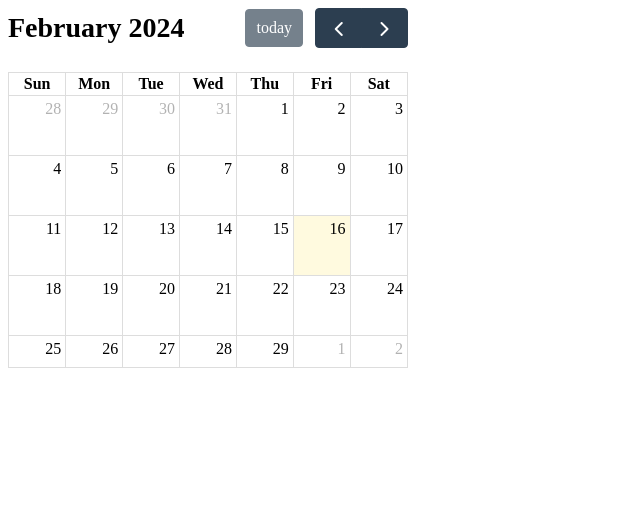
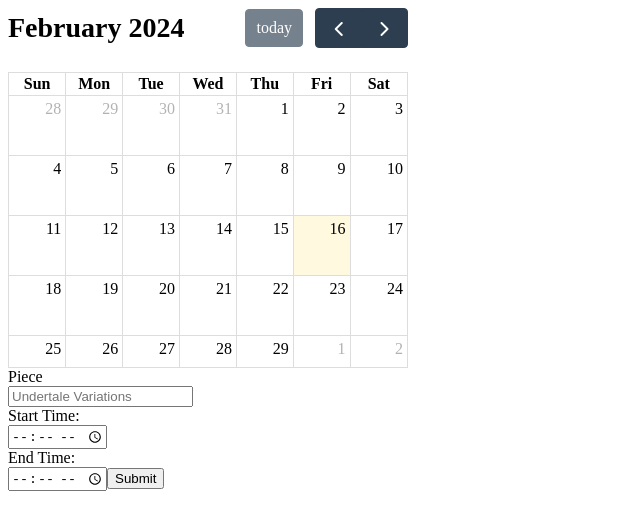
Before and after one commit to athaarsager/calendar-sandbox, a React (Vite) app: page / in a window 1280 px wide. Shown: the top 530 px of the page, without its empty margins (0-640 px from the left). Built offline with nearby package versions, Linux system fonts and the light colour scheme.

Commit message:
Built out some form inputs, updated documentation

```diff
--- a/src/App/App.jsx
+++ b/src/App/App.jsx
@@ -1,11 +1,13 @@
 import './App.css'
-import CalendarDisplay from '../Calendar/CalendarDisplay'
+import CalendarDisplay from '../Calendar/CalendarDisplay';
+import EventIntake from '../EventIntake/EventIntake';
 
 function App() {
 
   return (
     <>
       <CalendarDisplay />
+      <EventIntake />
     </>
   )
 }
--- /dev/null
+++ b/src/EventIntake/EventIntake.jsx
@@ -0,0 +1,31 @@
+function EventIntake() {
+
+    // syntax for adding event:
+    // calendar.addEvent( event [, source])
+    // "event" is a plain object that will be parsed into an Event Object
+    // source is optional
+
+    // event object can contain keys such as the following (more can be found at: https://fullcalendar.io/docs/event-parsing ):
+    // {
+        // id: maybe just grab from database? crap, need table for events...
+        // title:
+        // start (or startTime): (inclusive)
+        // end (or endTime): (exclusive)
+    //  }
+
+    return (
+        <div>
+        <form>
+            <label htmlFor="piece-name">Piece</label><br/>
+            <input id="piece-name" name="piece-name" type="text" placeholder="Undertale Variations" /><br/>
+            <label htmlFor="start-time">Start Time:</label><br/>
+            <input id="start-time" name="start-time" type="time" /><br/>
+            <label htmlFor="end-time">End Time:</label><br/>
+            <input id="end-time" name="end-time" type="time" />
+            <input type="submit"/>
+        </form>
+        </div>
+    );
+}
+
+export default EventIntake;
```
